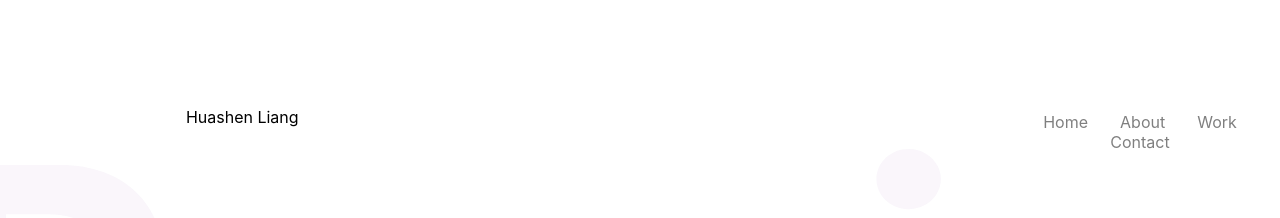
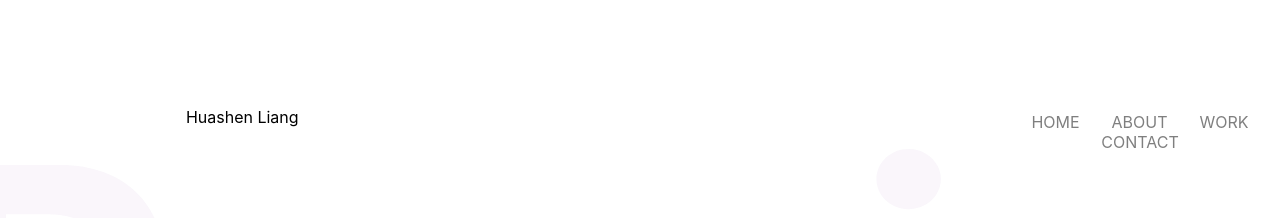
Before and after one commit to huashenliang/porfolio, a React (Create React App) app: page / in a window 1280 px wide. Shown: the top 218 px of the page. Built offline with nearby package versions, Linux system fonts and the light colour scheme.

Commit message:
Revert back

```diff
--- a/src/componets/Navbar.js
+++ b/src/componets/Navbar.js
@@ -20,7 +20,7 @@ class Navbar extends Component {
                     duration={500}
                     onClick={this.scrollToTop}
                 >
-                    Home
+                    HOME
                     </Link>
                 </li>
 
@@ -35,7 +35,7 @@ class Navbar extends Component {
                     offset={-70}
                     duration={500}
                 >
-                    About
+                    ABOUT
                     </Link>
                 </li>
 
@@ -49,7 +49,7 @@ class Navbar extends Component {
                     offset={-70}
                     duration={500}
                 >
-                    Work
+                    WORK
                     </Link>
                 </li>
 
@@ -63,7 +63,7 @@ class Navbar extends Component {
                     offset={-70}
                     duration={500}
                 >
-                    Contact
+                    CONTACT
                     </Link>
                 </li>
             </ul>
```
